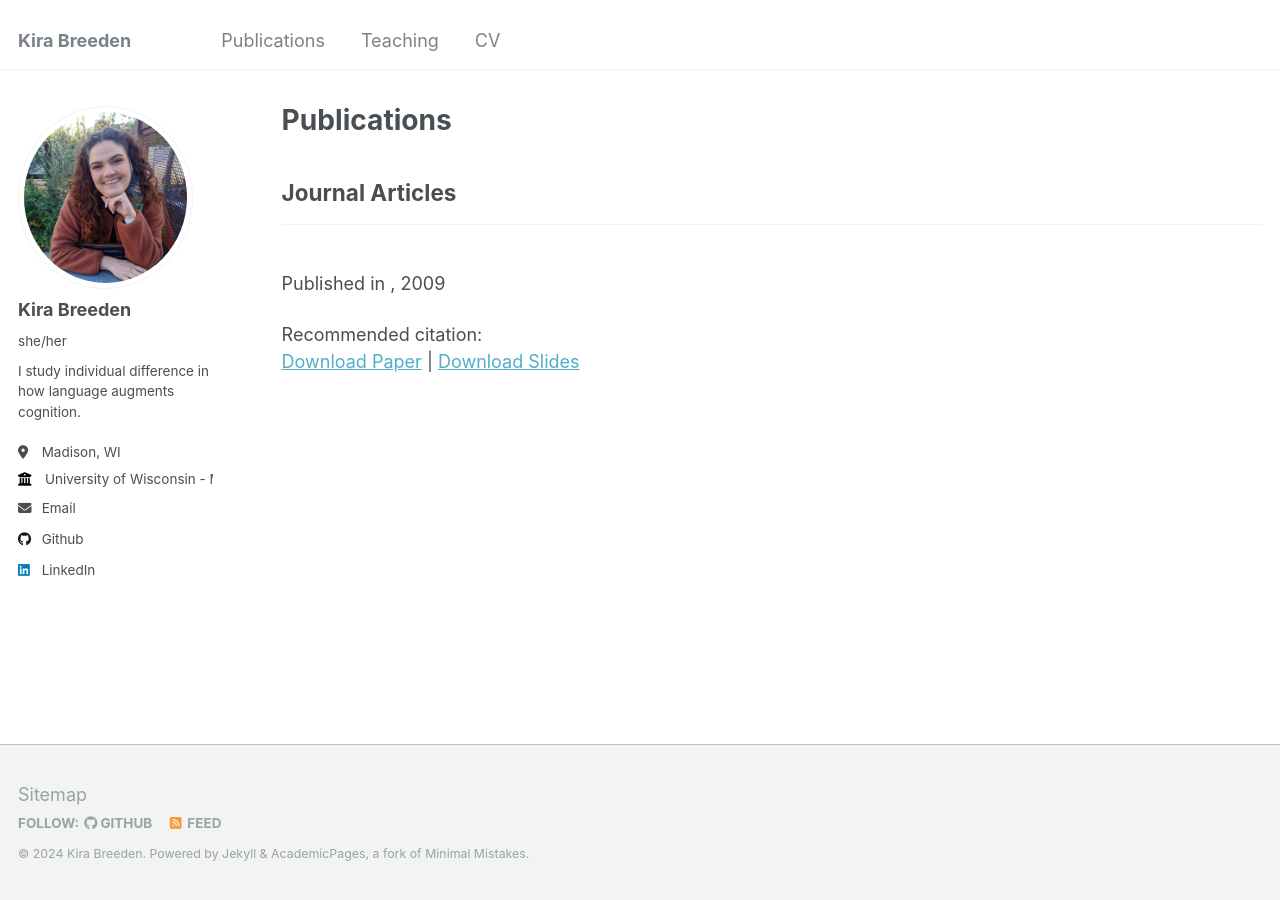
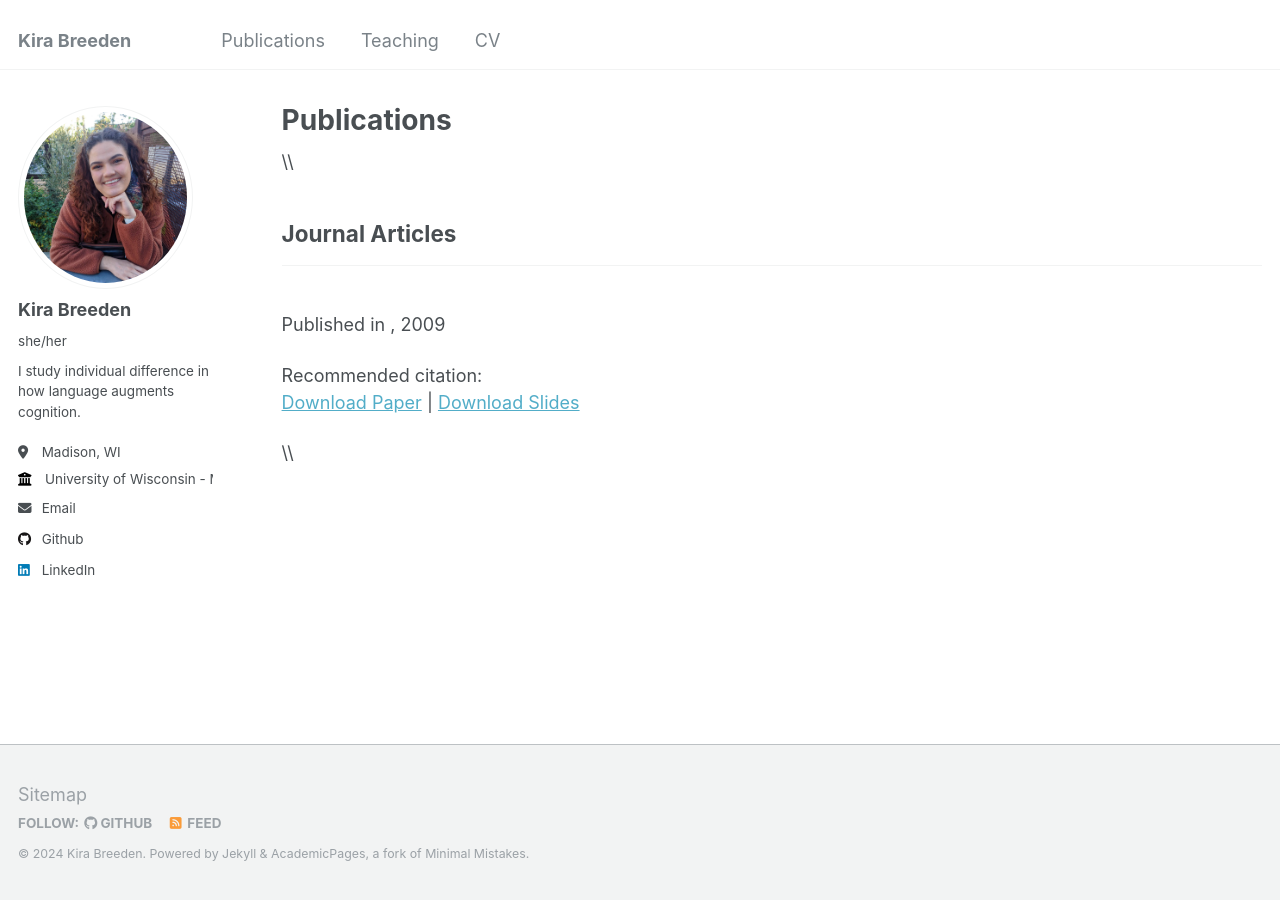
Before and after one commit to kmbreeden21/kmbreeden21.github.io, a Jekyll site: the page built from _pages/publications.html, in a window 1280 px wide. Built offline with Jekyll 4.4.1, drawn with Linux system fonts in a browser that asks for light colours.

```diff
--- a/_pages/publications.html
+++ b/_pages/publications.html
@@ -12,7 +12,7 @@ author_profile: true
 {% include base_path %}
 
 <!-- New style rendering if publication categories are defined -->
-{% if site.publication_category %}
+\\\{% if site.publication_category %}
   {% for category in site.publication_category  %}
     {% assign title_shown = false %}
     {% for post in site.publications reversed %}
@@ -30,4 +30,4 @@ author_profile: true
   {% for post in site.publications reversed %}
     {% include archive-single.html %}
   {% endfor %}
-{% endif %}
+{% endif %}\\\
```
